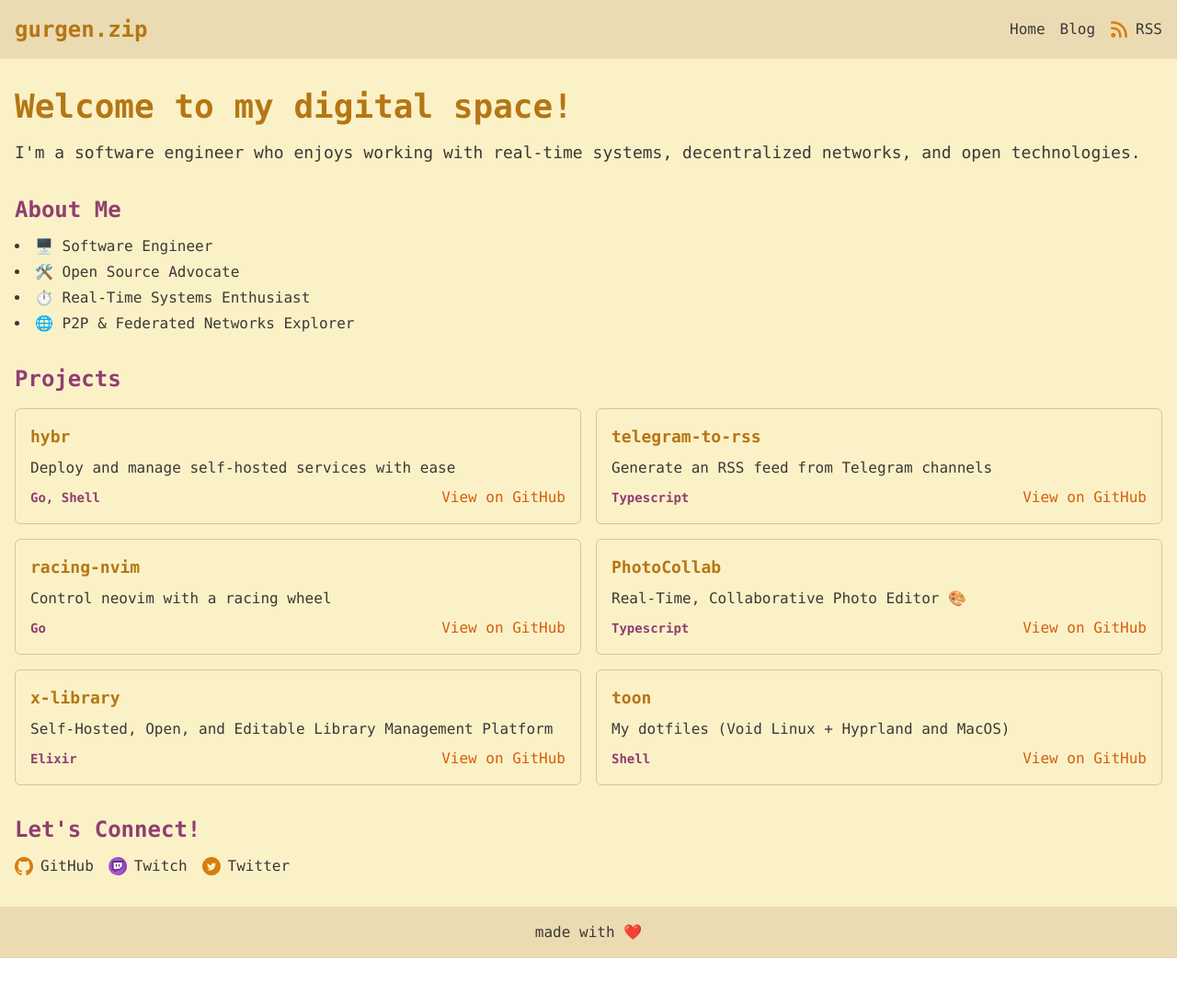
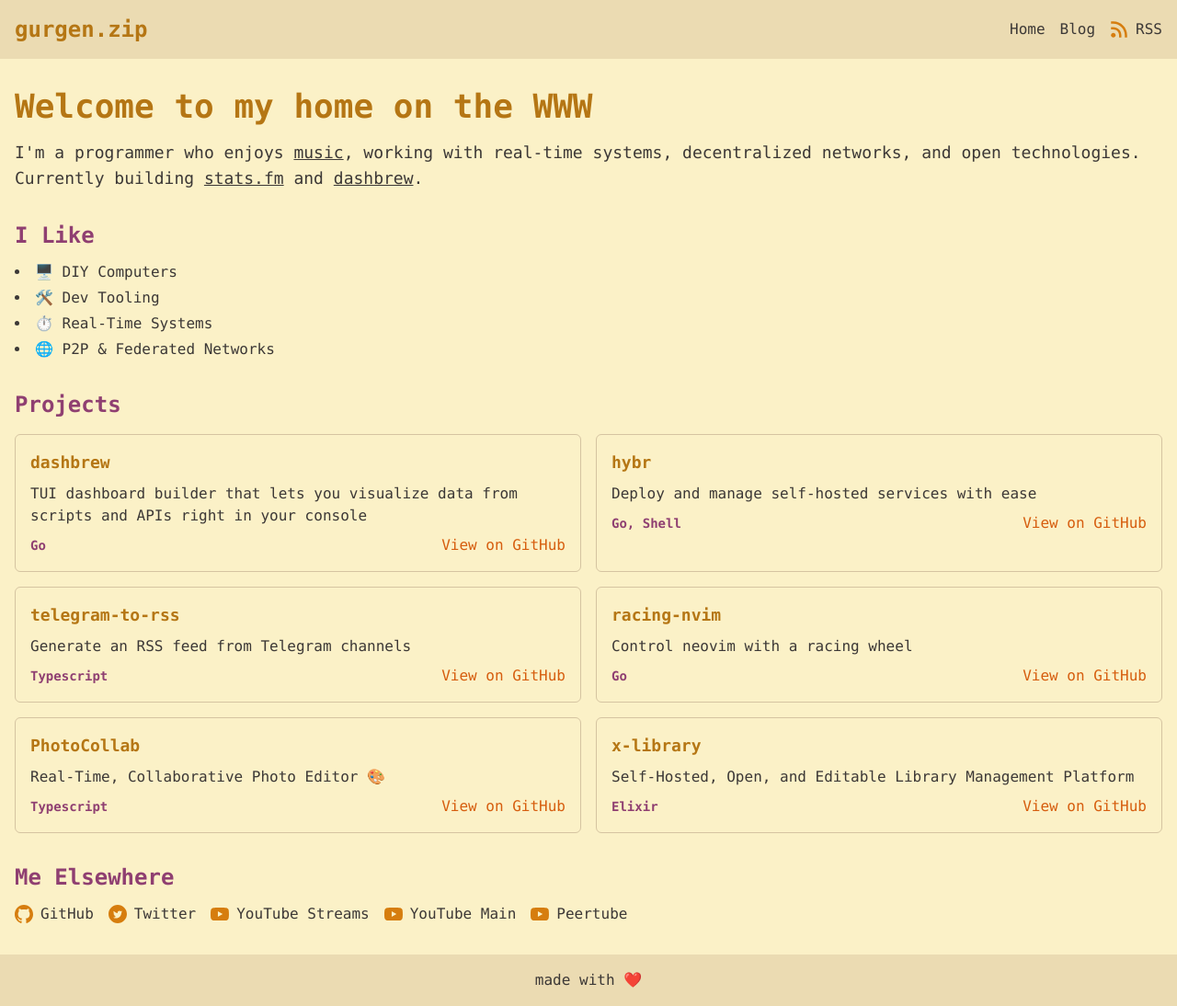
Before and after one commit to rasjonell/www, a website: page index.html in a window 1280 px wide. Shown: the whole page at 92% size. Before the commit the page ends 1042 px from the top, so only its background shows below. Drawn offline with nearby package versions, Linux system fonts and the light colour scheme; files that its build step writes are made by us from their sources.

Commit message:
Update home page

```diff
--- a/index.html
+++ b/index.html
@@ -65,26 +65,48 @@
       <main class="flex-grow container mx-auto px-4 py-8">
         <section class="mb-8">
           <h2 class="text-4xl font-bold mb-4 text-[#b57614] dark:text-[#fe8019]">
-            Welcome to my digital space!
+            Welcome to my home on the WWW
           </h2>
           <p class="text-lg">
-            I'm a software engineer who enjoys working with real-time systems, decentralized networks, and open technologies.
+            I'm a programmer who enjoys <a href="https://web.stats.fm/rasjonell" target="_blank" class="underline">music</a>, working with real-time systems, decentralized networks, and open technologies.
+          </p>
+          <p class="text-lg">
+            Currently building <a href="https://stats.fm" target="_blank" class="underline">stats.fm</a> and <a href="https://github.com/rasjonell/dashbrew" target="_blank" class="underline">dashbrew</a>.
           </p>
         </section>
 
         <section class="mb-8">
-          <h3 class="text-2xl font-bold mb-3 text-[#8f3f71] dark:text-[#d3869b]">About Me</h3>
+          <h3 class="text-2xl font-bold mb-3 text-[#8f3f71] dark:text-[#d3869b]">I Like</h3>
           <ul class="list-disc list-inside">
-            <li class="mb-1">🖥️ Software Engineer</li>
-            <li class="mb-1">🛠️ Open Source Advocate</li>
-            <li class="mb-1">⏱️ Real-Time Systems Enthusiast</li>
-            <li class="mb-1">🌐 P2P & Federated Networks Explorer</li>
+            <li class="mb-1">🖥️ DIY Computers</li>
+            <li class="mb-1">🛠️ Dev Tooling</li>
+            <li class="mb-1">⏱️ Real-Time Systems</li>
+            <li class="mb-1">🌐 P2P & Federated Networks</li>
           </ul>
         </section>
 
         <section class="mb-8">
-          <h3 class="text-2xl font-bold mb-4 text-[#8f3f71] dark:text-[#d3869b]">Projects</h3>
-          <div class="grid grid-cols-1 md:grid-cols-2 gap-4">
+          <h3 class="text-2xl font-bold mb-4 text-[#8f3f71] dark:text-[#d3869b]">Projects</h3> <div class="grid grid-cols-1 md:grid-cols-2 gap-4">
+            <div
+              class="border border-[#d5c4a1] dark:border-[#504945] p-4 rounded-md hover:bg-[#ebdbb2] dark:hover:bg-[#3c3836] transition-colors"
+            >
+              <h4 class="text-lg font-semibold mb-2 text-[#b57614] dark:text-[#fe8019]">
+                dashbrew
+              </h4>
+              <p class="mb-2">TUI dashboard builder that lets you visualize data from scripts and APIs right in your console </p>
+              <div class="flex justify-between items-center">
+                <span class="text-sm font-bold text-[#8f3f71] dark:text-[#d3869b]">Go</span>
+                <a
+                  href="https://github.com/rasjonell/dashbrew"
+                  target="_blank"
+                  rel="noopener noreferrer"
+                  class="flex items-center text-[#d65d0e] dark:text-[#fe8019] hover:underline"
+                >
+                  View on GitHub
+                </a>
+              </div>
+            </div>
+
             <div
               class="border border-[#d5c4a1] dark:border-[#504945] p-4 rounded-md hover:bg-[#ebdbb2] dark:hover:bg-[#3c3836] transition-colors"
             >
@@ -104,6 +126,7 @@
                 </a>
               </div>
             </div>
+
             <div
               class="border border-[#d5c4a1] dark:border-[#504945] p-4 rounded-md hover:bg-[#ebdbb2] dark:hover:bg-[#3c3836] transition-colors"
             >
@@ -123,6 +146,7 @@
                 </a>
               </div>
             </div>
+
             <div
               class="border border-[#d5c4a1] dark:border-[#504945] p-4 rounded-md hover:bg-[#ebdbb2] dark:hover:bg-[#3c3836] transition-colors"
             >
@@ -142,6 +166,7 @@
                 </a>
               </div>
             </div>
+
             <div
               class="border border-[#d5c4a1] dark:border-[#504945] p-4 rounded-md hover:bg-[#ebdbb2] dark:hover:bg-[#3c3836] transition-colors"
             >
@@ -161,6 +186,7 @@
                 </a>
               </div>
             </div>
+
             <div
               class="border border-[#d5c4a1] dark:border-[#504945] p-4 rounded-md hover:bg-[#ebdbb2] dark:hover:bg-[#3c3836] transition-colors"
             >
@@ -180,30 +206,12 @@
                 </a>
               </div>
             </div>
-            <div
-              class="border border-[#d5c4a1] dark:border-[#504945] p-4 rounded-md hover:bg-[#ebdbb2] dark:hover:bg-[#3c3836] transition-colors"
-            >
-              <h4 class="text-lg font-semibold mb-2 text-[#b57614] dark:text-[#fe8019]">
-                toon
-              </h4>
-              <p class="mb-2">My dotfiles (Void Linux + Hyprland and MacOS)</p>
-              <div class="flex justify-between items-center">
-                <span class="text-sm font-bold text-[#8f3f71] dark:text-[#d3869b]">Shell</span>
-                <a
-                  href="https://github.com/rasjonell/toon"
-                  target="_blank"
-                  rel="noopener noreferrer"
-                  class="flex items-center text-[#d65d0e] dark:text-[#fe8019] hover:underline"
-                >
-                  View on GitHub
-                </a>
-              </div>
-            </div>
+
           </div>
         </section>
 
         <section>
-          <h3 class="text-2xl font-bold mb-3 text-[#8f3f71] dark:text-[#d3869b]">Let's Connect!</h3>
+          <h3 class="text-2xl font-bold mb-3 text-[#8f3f71] dark:text-[#d3869b]">Me Elsewhere</h3>
           <div class="flex space-x-4">
             <a
               href="https://github.com/rasjonell"
@@ -232,29 +240,6 @@
               </svg>
               GitHub
             </a>
-            <a
-              href="https://twitch.tv/irasjonell"
-              class="flex items-center hover:text-[#d65d0e] dark:hover:text-[#fe8019]"
-            >
-              <svg
-                version="1.1"
-                xml:space="preserve"
-                viewBox="0 0 512 512"
-                xmlns="http://www.w3.org/2000/svg"
-                xmlns:xlink="http://www.w3.org/1999/xlink"
-                class="h-5 w-5 fill-[#d67d0e] dark:fill-[#fe8019] mr-2"
-              >
-                <circle style="fill:#A258CB;" cx="256" cy="256" r="256"/>
-                <path style="fill:#933EC6;" d="M256,0c-11.317,0-22.461,0.744-33.391,2.167C348.216,18.53,445.217,125.933,445.217,256  s-97.002,237.47-222.609,253.833C233.539,511.256,244.683,512,256,512c141.385,0,256-114.616,256-256S397.385,0,256,0z"/>
-                <path style="fill:#6E2C92;" d="M169.472,409.345l-23.026-37.754c-1.282-2.101-3.565-3.384-6.027-3.384H95.546  c-3.899,0-7.06-3.161-7.06-7.06V157.973c0-1.28,0.347-2.536,1.006-3.632l30.572-50.951c1.276-2.126,3.574-3.427,6.054-3.427h279.206  c3.899,0,7.06,3.161,7.06,7.06v168.89c0,1.872-0.743,3.667-2.068,4.992l-85.235,85.235c-1.323,1.323-3.12,2.068-4.992,2.068h-82.111  c-2.442,0-4.712,1.262-5.999,3.338l-23.48,37.846c-1.288,2.076-3.556,3.338-5.999,3.338h-27  C173.038,412.729,170.754,411.447,169.472,409.345z"/>
-                <path style="fill:#FFFFFF;" d="M167.87,323.685h-19.702c-2.226,0-4.03-1.804-4.03-4.03v-160.01c0-2.226,1.804-4.029,4.03-4.029  h226.793c2.226,0,4.03,1.804,4.03,4.03v95.262c0,1.069-0.424,2.094-1.18,2.849l-64.748,64.748c-0.756,0.756-1.781,1.18-2.849,1.18  h-99.65c-1.446,0-2.781,0.775-3.498,2.03l-14.349,25.11c-1.547,2.707-5.451,2.707-6.998,0l-14.349-25.11  C170.652,324.46,169.316,323.685,167.87,323.685z"/>
-                <g>
-                  <path style="fill:#6E2C92;" d="M199.791,264.494v-60.817c0-1.954,1.585-3.539,3.539-3.539h27.425c1.954,0,3.539,1.585,3.539,3.539   v60.817c0,1.954-1.585,3.539-3.539,3.539h-27.425C201.376,268.033,199.791,266.448,199.791,264.494z"/>
-                  <path style="fill:#6E2C92;" d="M277.704,264.494v-60.817c0-1.954,1.585-3.539,3.539-3.539h27.425c1.954,0,3.539,1.585,3.539,3.539   v60.817c0,1.954-1.585,3.539-3.539,3.539h-27.425C279.289,268.033,277.704,266.448,277.704,264.494z"/>
-                </g>
-              </svg>
-              Twitch
-            </a>
 
             <a
               href="https://twitter.com/gnu_rasjonell"
@@ -272,6 +257,61 @@
               </svg>
               Twitter
             </a>
+
+            <a
+              href="https://www.youtube.com/@rasjonell-streams"
+              class="flex items-center hover:text-[#d65d0e] dark:hover:text-[#fe8019]"
+            >
+              <svg
+                version="1.1"
+                viewBox="0 0 24 24"
+                xmlns="http://www.w3.org/2000/svg"
+                class="h-5 w-5 fill-[#d67d0e] dark:fill-[#fe8019] mr-2"
+                xmlns:xlink="http://www.w3.org/1999/xlink"
+              >
+                <path
+                  d="M23.498 6.186a3.016 3.016 0 0 0-2.122-2.136C19.505 3.545 12 3.545 12 3.545s-7.505 0-9.377.505A3.017 3.017 0 0 0 .502 6.186C0 8.07 0 12 0 12s0 3.93.502 5.814a3.016 3.016 0 0 0 2.122 2.136c1.871.505 9.377.505 9.377.505s7.505 0 9.377-.505a3.015 3.015 0 0 0 2.122-2.136C24 15.93 24 12 24 12s0-3.93-.502-5.814zM9.545 15.568V8.432L15.818 12l-6.273 3.568z"
+                ></path>
+              </svg>
+              YouTube Streams
+            </a>
+
+            <a
+              href="https://www.youtube.com/@rasjonell"
+              class="flex items-center hover:text-[#d65d0e] dark:hover:text-[#fe8019]"
+            >
+              <svg
+                version="1.1"
+                viewBox="0 0 24 24"
+                xmlns="http://www.w3.org/2000/svg"
+                class="h-5 w-5 fill-[#d67d0e] dark:fill-[#fe8019] mr-2"
+                xmlns:xlink="http://www.w3.org/1999/xlink"
+              >
+                <path
+                  d="M23.498 6.186a3.016 3.016 0 0 0-2.122-2.136C19.505 3.545 12 3.545 12 3.545s-7.505 0-9.377.505A3.017 3.017 0 0 0 .502 6.186C0 8.07 0 12 0 12s0 3.93.502 5.814a3.016 3.016 0 0 0 2.122 2.136c1.871.505 9.377.505 9.377.505s7.505 0 9.377-.505a3.015 3.015 0 0 0 2.122-2.136C24 15.93 24 12 24 12s0-3.93-.502-5.814zM9.545 15.568V8.432L15.818 12l-6.273 3.568z"
+                ></path>
+              </svg>
+              YouTube Main
+            </a>
+
+            <a
+              href="https://outcast.am/c/rasjonell_stream/videos"
+              class="flex items-center hover:text-[#d65d0e] dark:hover:text-[#fe8019]"
+            >
+              <svg
+                version="1.1"
+                viewBox="0 0 24 24"
+                xmlns="http://www.w3.org/2000/svg"
+                class="h-5 w-5 fill-[#d67d0e] dark:fill-[#fe8019] mr-2"
+                xmlns:xlink="http://www.w3.org/1999/xlink"
+              >
+                <path
+                  d="M23.498 6.186a3.016 3.016 0 0 0-2.122-2.136C19.505 3.545 12 3.545 12 3.545s-7.505 0-9.377.505A3.017 3.017 0 0 0 .502 6.186C0 8.07 0 12 0 12s0 3.93.502 5.814a3.016 3.016 0 0 0 2.122 2.136c1.871.505 9.377.505 9.377.505s7.505 0 9.377-.505a3.015 3.015 0 0 0 2.122-2.136C24 15.93 24 12 24 12s0-3.93-.502-5.814zM9.545 15.568V8.432L15.818 12l-6.273 3.568z"
+                ></path>
+              </svg>
+              Peertube
+            </a>
+
           </div>
         </section>
       </main>
```
